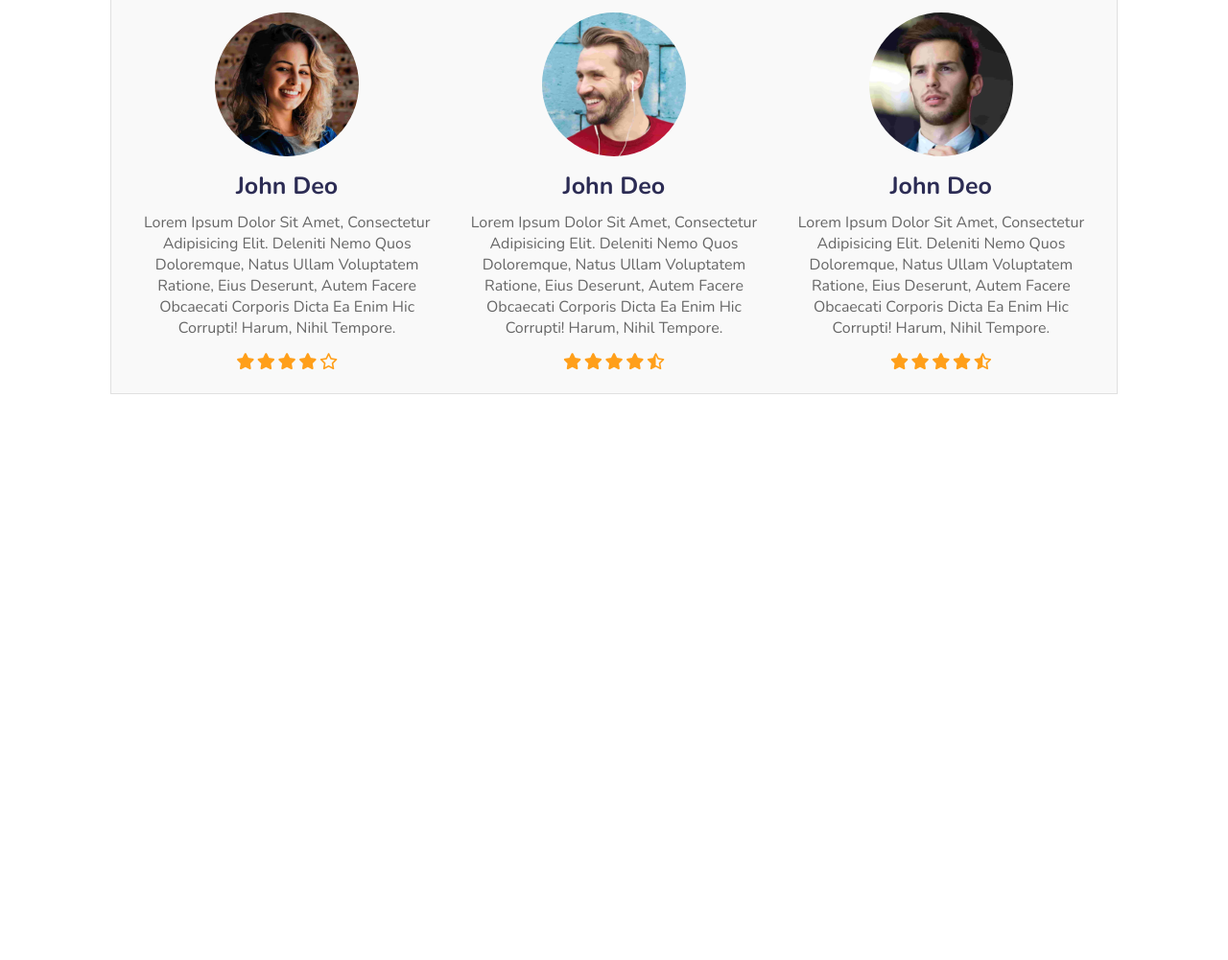
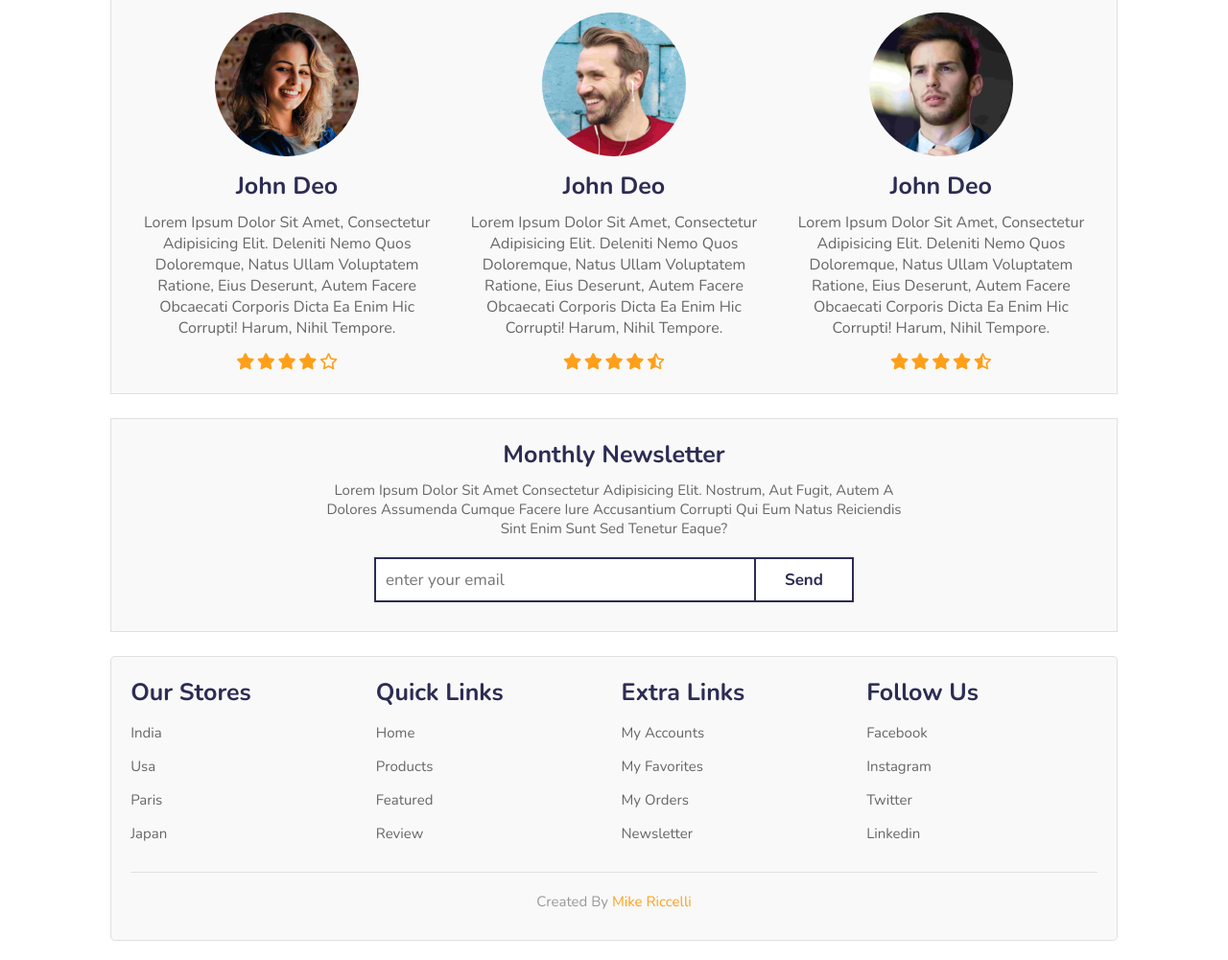
Before and after one commit to mriccelli75/responsive-ecommerce-web, a plain HTML site: page index.html in a window 1280 px wide. Shown: the part 3327-4328 px from the top of the page at 96% size. Before the commit the page ends 3758 px from the top, so only its background shows below. Drawn offline with nearby package versions, Linux system fonts and the light colour scheme.

Commit message:
recent style changes and scaffolding

```diff
--- a/css/style.css
+++ b/css/style.css
@@ -476,3 +476,79 @@ header .icons a:hover {
     color: var(--orange);
     padding: .5rem 0;
 }
+.newsletter {
+    padding-top: .5rem;
+    padding-bottom: .5rem;
+}
+.newsletter .content {
+    text-align: center;
+    border: .1rem solid rgba(0, 0, 0, .1);
+    background: #f9f9f9;
+    padding: 2rem;
+}
+.newsletter .content h3 {
+    font-size: 2.5rem;
+    color: var(--black);
+}
+.newsletter .content p {
+    font-size: 1.5rem;
+    color: #666;
+    margin: 1rem auto;
+    max-width: 60rem;
+}
+.newsletter .content form {
+    margin: 1rem auto;
+    max-width: 50rem;
+    display: flex;
+}
+.newsletter .content form .box {
+    width: 100%;
+    font-size: 1.7rem;
+    text-transform: none;
+    color: #333;
+    padding: 1rem;
+    border: .2rem solid var(--black);
+    border-right: none;
+    margin-top: 1rem;
+}
+.newsletter .content form .btn {
+    border-radius: 0;
+}
+.footer .box-container {
+    border: .1rem solid rgba(0, 0, 0, .1);
+    border-radius: .5rem;
+    background-color: #f9f9f9;
+    padding: 2rem;
+    display: flex;
+    flex-wrap: wrap;
+    gap: 1.5rem;
+}
+.footer .box-container .box {
+    flex: 1 1 20rem;
+}
+.footer .box-container .box h3 {
+    color: var(--black);
+    font-size: 2.5rem;
+    padding-bottom: 1.5rem;
+}
+.footer .box-container .box a {
+    color: #666;
+    font-size:1.5rem;
+    padding-bottom: 1.5rem;
+    display: block;
+}
+.footer .box-container .box a:hover {
+    color: var(--orange);
+}
+.footer .box-container .credit {
+    text-align: center;
+    width: 100%;
+    border-top: .1rem solid rgba(0, 0, 0, .1);
+    font-size: 1.5rem;
+    padding: 1rem;
+    padding-top: 2rem;
+    color: #999;
+}
+.footer .box-container .credit span {
+    color: var(--orange);
+}
--- a/index.html
+++ b/index.html
@@ -358,7 +358,50 @@
          </div>
     </div>
 </section>
+<section class="newsletter">
+    <div class="content">
+        <h3>monthly newsletter</h3>
+        <p>Lorem ipsum dolor sit amet consectetur adipisicing elit. Nostrum, aut fugit, autem a dolores assumenda cumque facere iure accusantium corrupti qui eum natus reiciendis sint enim sunt sed tenetur eaque?</p>
+        <form action="">
+            <input type="email" placeholder="enter your email" class="box">
+            <input type="submit" value="send" class="btn">
+        </form>
+    </div>
+</section>
 
+<section class="footer">
+    <div class="box-container">
+        <div class="box">
+            <h3>our stores</h3>
+            <a href="#">india</a>
+            <a href="#">usa</a>
+            <a href="#">paris</a>
+            <a href="#">japan</a>
+        </div>
+        <div class="box">
+            <h3>quick links</h3>
+            <a href="#">home</a>
+            <a href="#">products</a>
+            <a href="#">featured</a>
+            <a href="#">review</a>
+        </div>
+        <div class="box">
+            <h3>extra links</h3>
+            <a href="#">my accounts</a>
+            <a href="#">my favorites</a>
+            <a href="#">my orders</a>
+            <a href="#">newsletter</a>
+        </div>
+        <div class="box">
+            <h3>follow us</h3>
+            <a href="#">facebook</a>
+            <a href="#">instagram</a>
+            <a href="#">twitter</a>
+            <a href="#">linkedin</a>
+        </div>
+        <div class="credit"> created by <span>Mike Riccelli</span></div>
+    </div>
+</section>
 
 
 
```
